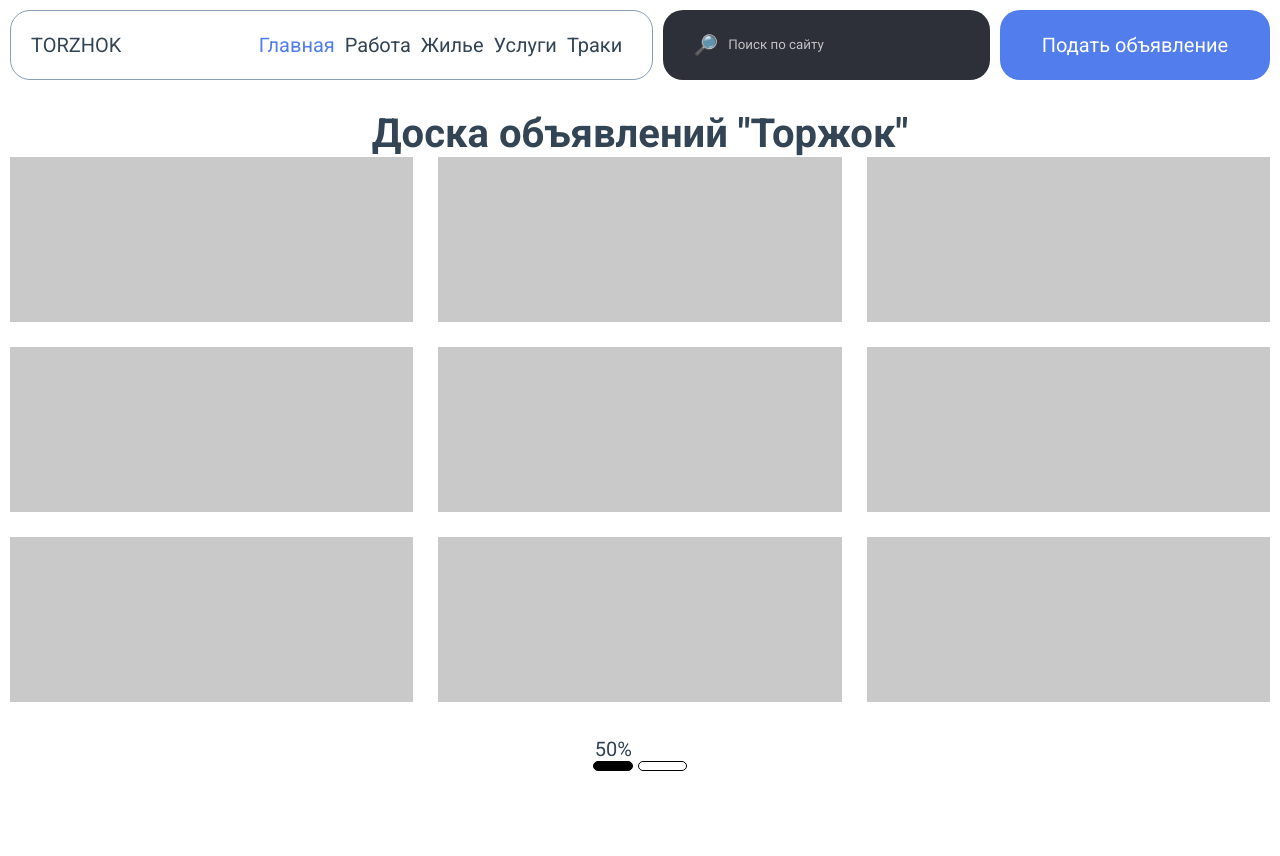
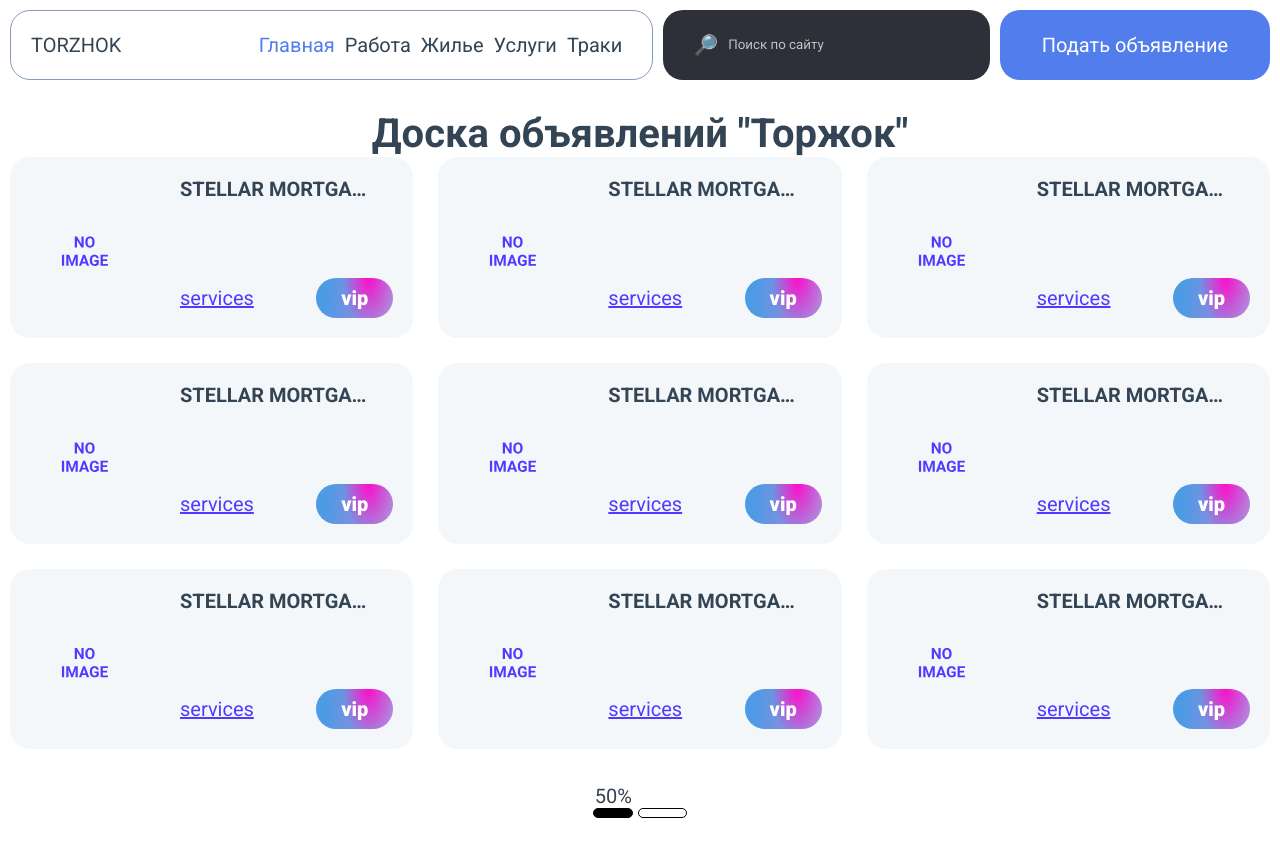
Before and after one commit to lvvNikolas/Torik, a React (Create React App) app: page / in a window 1280 px wide. Shown: the top 856 px of the page. Built offline with nearby package versions, Linux system fonts and the light colour scheme.

Commit message:
Доделал fresh добавил скролл и перестройку при паджинации

```diff
--- a/src/components/freshAds/fresh_ads.css
+++ b/src/components/freshAds/fresh_ads.css
@@ -3,19 +3,28 @@
     padding-bottom: 100px;
 }
 .FreshAds__container{
-    display: flex;
-    flex-wrap: nowrap;
+
     align-items: flex-start;
     min-height: 500px;
     scroll-behavior: smooth;
     overflow: hidden;
-    overflow-x:scroll;
+    overflow-x:none;
     -ms-overflow-style: none;  /* IE and Edge */
     scrollbar-width: none;  /* Firefox */
+    position: relative;
+    display: flex;
+    flex-wrap: nowrap;
 }
 .FreshAds__container::-webkit-scrollbar {
     display: none;
-  }
+
+}
+.FreshAds__horizontal-content{
+    display: flex;
+    flex-wrap: nowrap;
+    width: 100%;
+    transition: transform 0.3s;
+}
 
 .FreshAds__page-chunk{
     display: flex;
@@ -32,10 +41,40 @@
 }
 .FreshAds__item{
     min-height: 165px;
-    width: calc(33% - 12.5px);
+    max-width: calc(33% - 12.5px);
+    width: 100%;
     margin-bottom: 25px;
     flex-shrink: 0;
-    background: #c9c9c9;
+    background: var(--card_bg);
+    border-radius: var(--radius);
+    overflow: hidden;
+    display: flex;
+}
+.FreshAds__image{
+    height: 100%;
+    width: 150px;
+    object-fit: cover;
+}
+.FreshAds__item-data{
+    padding: var(--image_card_long_padding_mobile);
+    flex-grow: 1;
+    display: flex;
+    flex-direction: column;
+}
+.FreshAds__item-data h2{
+    font-size: 1rem;
+    text-overflow: ellipsis;
+    white-space: nowrap;
+    overflow: hidden;
+}
+.FreshAds__item-bottom{
+    display: flex;
+    margin-top: auto;
+    align-items: center;
+    justify-content: space-between;
+}
+.FreshAds__item-link{
+    color: var(--link_color);
 }
 .FreshAds__paginator{
     display: flex;
@@ -73,13 +112,13 @@
 
 @media (max-width:950px) {
     .FreshAds__item{
-        width: calc(50% - 12.5px);
+        max-width: calc(50% - 12.5px);
     }
 }
 
-@media (max-width:500px) {
+@media (max-width:550px) {
     .FreshAds__item{
-        width: 100%;
+        max-width:  100%;
     }
     .FreshAds__paginator{
 
--- a/src/components/freshAds/fresh_ads_card.js
+++ b/src/components/freshAds/fresh_ads_card.js
@@ -1,20 +1,46 @@
 import './fresh_ads.css'
+import noImage from '../../assets/no_image.svg'
+import { useCallback, useState } from 'react'
+import { useResize } from '../../hooks/useResize'
+import { Link } from 'react-router-dom'
+import { publicRoutes } from '../../constants/routes'
+import { VipStatusSign } from '../vip-status/vip_status'
+import { VIP } from '../../constants/vip_status'
 
-const FreshAdsCard = ({data}) => {
+const FreshAdsCard = ({data, image = noImage}) => {
 
     const {
         ServicesTitle,
         Category,
         OwnerName,
-        Date
+        Date,
     } = data
+
+    const [cardWidth, setCardWidth] = useState(0)
+    const windowWidth = useResize()
+
+    //Получаем ширину контейнера чтобы сделать текст в 1 строку
+    // и троеточие. При этом при ресайзе делаем перерассчет
+    const measuredRef = useCallback(node =>{
+        if(node !== null){
+            setCardWidth(
+                node.getBoundingClientRect().width - 55
+            )
+        }
+    },[windowWidth])
 
     return(
         <div className="FreshAds__item">
-            {/* <h1>{ServicesTitle}</h1>
-            <h2>{Category}</h2>
-            <h2>{OwnerName}</h2>
-            <h2>{Date}</h2> */}
+            <img className='FreshAds__image' src={image} />
+            <div className='FreshAds__item-data' ref={measuredRef}>
+                <h2 style={{
+                    width:cardWidth
+                }}>{ServicesTitle}</h2>
+                <div className='FreshAds__item-bottom'>
+                    <Link className = 'FreshAds__item-link' to = {publicRoutes.SERVICES.route}>{publicRoutes.SERVICES.name}</Link>
+                    <VipStatusSign status={VIP} size = "sm"/>
+                </div>
+            </div>
         </div>
     )
 }
--- a/src/components/freshAds/fresh_ads_list.js
+++ b/src/components/freshAds/fresh_ads_list.js
@@ -1,9 +1,10 @@
 import { placeHolderData } from "../../firebase/firebase_exampe"
 import FreshAdsCard from "./fresh_ads_card"
 import './fresh_ads.css'
-import { useEffect, useState } from "react"
+import { useCallback, useEffect, useState } from "react"
 import { useResize } from "../../hooks/useResize"
 import { useSelector } from "react-redux"
+
 
 const paginationHandler = (array, countPerPage) =>{
     const copy = array.map(e => e)
@@ -33,7 +34,18 @@
 
     const [paginated, setPaginated] = useState(paginationHandler(data,9))
     const [currentPage, setCurrentPage] = useState(0)
-    const [currentOffset, setCurrentOffset] = useState(0)
+    const [chunkWidth, setChunkWidth] = useState(0)
+    const [left, setLeft] = useState({
+        marginLeft:0
+    })
+
+    const measuredRef = useCallback(node =>{
+        if(node !== null){
+            setChunkWidth(
+                node.getBoundingClientRect().width
+            )
+        }
+    },[width])
 
     const indicatorClassHandler = (id) =>{
         return id === currentPage ?
@@ -47,8 +59,15 @@
         "FreshAds__paginator-percent"
     }
 
+    const leftHandler = (id) =>{
+        setCurrentPage(id)
+        const isMargin = () => id == 0 ? 0 : 25
+        setLeft({
+            transform: `translateX(-${chunkWidth * id + isMargin()}px)`
+        })
+    }
+
     useEffect(()=>{
-        console.log(width)
         if(width > 551 && width < 950){
             setPaginated(paginationHandler(data,4))
         }
@@ -63,30 +82,32 @@
     return(
         <div className="FreshAds">
             <div className="FreshAds__container">
+                <div className="FreshAds__horizontal-content" style={left}>
                 {
                     paginated.map((e,i)=>
-                        <div className="FreshAds__page-chunk" id={`${uniqueName}chunk${i}`}>
+                        <div className="FreshAds__page-chunk"  ref = {measuredRef} key = {i}>
                             {
-                                e.map((card,j)=><FreshAdsCard data={card}/>)
+                                e.map((card,j)=><FreshAdsCard key={j} data={card}/>)
                             }
                         </div>
                     )
                 }
+                </div>
             </div>
             <div className="FreshAds__paginator">
                 {
                     paginated.map((e,i)=>{
                         let percentage = i + 1
                         return (
-                        <a href={`#${uniqueName}chunk${i}`}
+                        <div
                         className = 'FreshAds__paginator-item'
                         onClick = {()=>{
-                            setCurrentPage(i)
+                           leftHandler(i)
                         }}
                          >
                             <p className={prercentClassHandler(i)}>{Math.floor((percentage / paginated.length) * 100)}%</p>
                             <p className={indicatorClassHandler(i)}></p>
-                         </a>)
+                         </div>)
                     })
                 }
             </div>
--- a/src/components/vip-status/vip_status.css
+++ b/src/components/vip-status/vip_status.css
@@ -4,7 +4,7 @@
     display: flex;
     justify-content: center;
     border-radius: var(--radius);
-    padding: 8px 0;
+    padding: 8px 25px;
     background: var(--vip_bg);
     position: relative;
 }
--- a/src/components/vip-status/vip_status.js
+++ b/src/components/vip-status/vip_status.js
@@ -2,18 +2,25 @@
 import { VIP, NOVIP, SUPERVIP} from "../../constants/vip_status"
 import './vip_status.css'
 
-export const VipStatusSign = ({status}) =>{
+export const VipStatusSign = ({status, size = 'm'}) =>{
+
+    const widthHandler = () => {
+        return size !== 'm' ? {
+            maxWidth:'fit-content',
+        } : null
+    }
+
     if(status === NOVIP){
         return null
     }
     if(status === VIP){
-        return <div className="vip-sign status-sign">
+        return <div className="vip-sign status-sign" style={widthHandler()}>
             <p className="vip-sign__title">vip</p>
             <Link className="status-sign__details-link">Подробнее о статусах</Link>
         </div>
     }
     if(status === SUPERVIP){
-        return <div className="supervip-sign status-sign">
+        return <div className="supervip-sign status-sign" style={widthHandler()}>
             <p className="supervip-sign__title">super vip</p>
             <Link className="status-sign__details-link">Подробнее о статусах</Link>
         </div>
```
Also changed, not shown: src/assets/no_image.svg (added).
